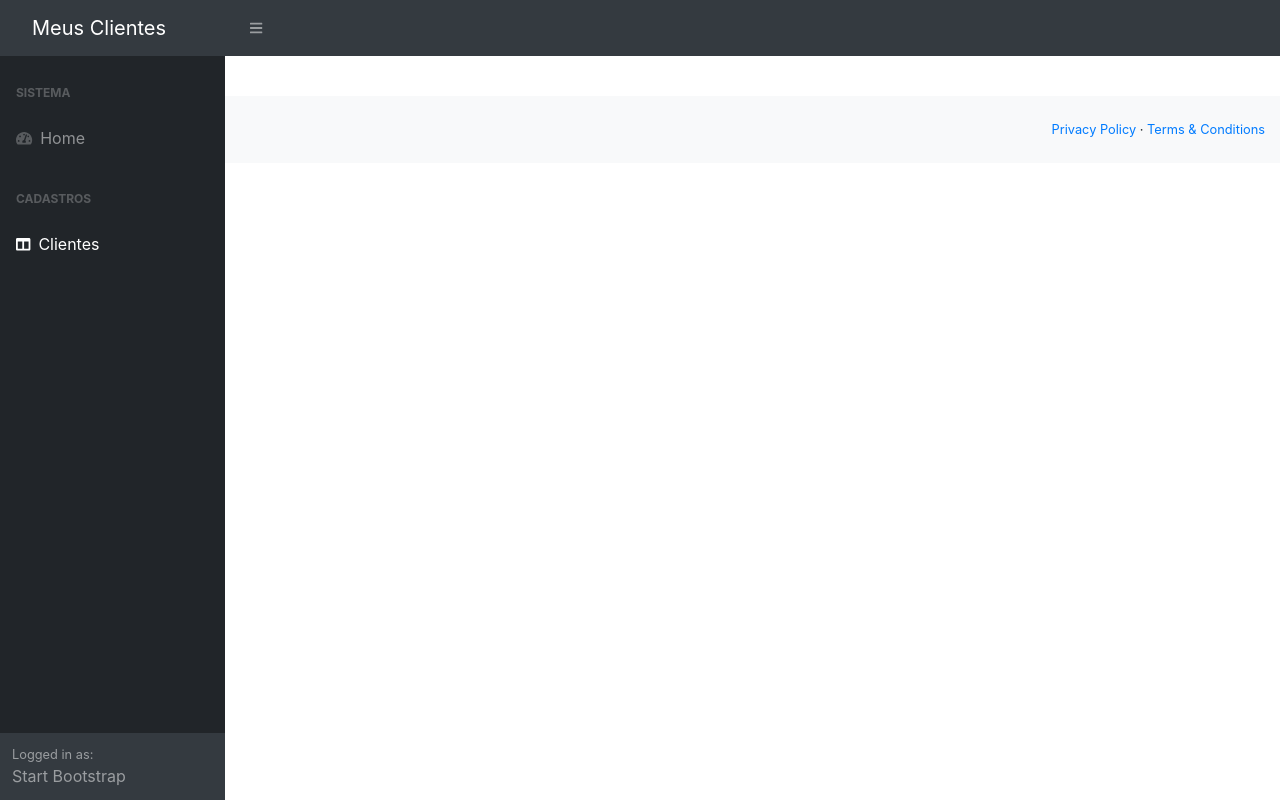
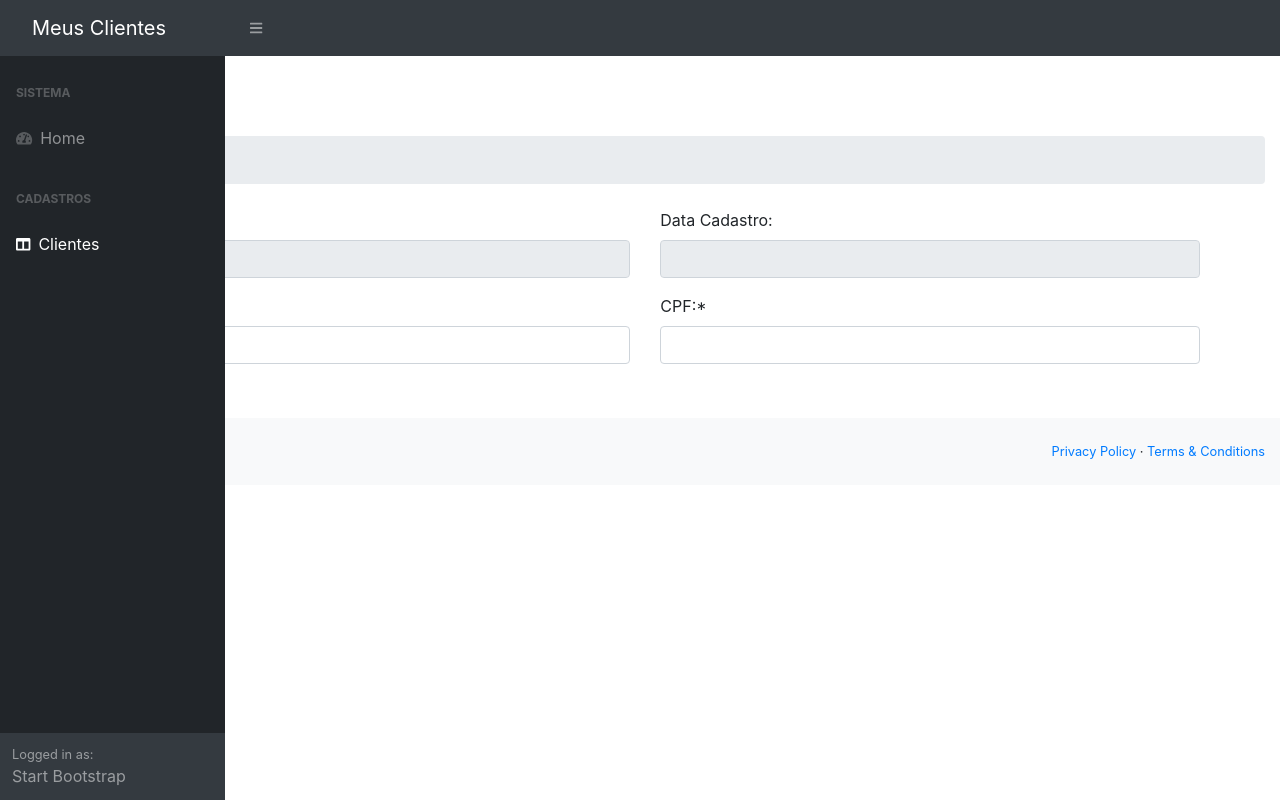
Before and after one commit to tarcio4lmeida/cliente-app-angular, an Angular app: page /clientes-form in a window 1280 px wide. Built offline with nearby package versions, Linux system fonts and the light colour scheme.

Commit message:
Formulário de clientes

```diff
--- /dev/null
+++ b/src/app/clientes/cliente.ts
@@ -0,0 +1,6 @@
+export class Cliente {
+    id: number;
+    nome: string;
+    cpf: string;
+    dataCadastro: string;
+}
--- a/src/app/clientes/clientes-form/clientes-form.component.html
+++ b/src/app/clientes/clientes-form/clientes-form.component.html
@@ -1 +1,44 @@
-<p>clientes-form works!</p>
+<h1 class="mt-4">Clientes</h1>
+<ol class="breadcrumb mb-4">
+    <li class="breadcrumb-item active">Cadastro</li>
+</ol>
+<div class="container">
+    <form>
+        <div class="row">
+            <div class="col-md-6">
+                <div class="form-group">
+                    <label>ID:</label>
+                    <input type="text" class="form-control"  disabled="true"/>
+                </div>
+            </div>
+            <div class="col-md-6">
+                <div class="form-group">
+                    <label>Data Cadastro:</label>
+                    <input type="text" class="form-control" disabled="true" />
+                </div>
+            </div>
+        </div>
+        <div class="row">
+            <div class="col-md-6">
+                <div class="form-group">
+                    <label>Nome:*</label>
+                    <input type="text" class="form-control" />
+                </div>
+            </div>
+            <div class="col-md-6">
+                <div class="form-group">
+                    <label>CPF:*</label>
+                    <input type="text" class="form-control" />
+                </div>
+            </div>
+
+        </div>
+        <div class="row">
+            <div class="col-md-2">
+                <button type="submit" class="btn btn-success">
+                    <i class ="fa fa-save"></i> Salvar
+                </button>
+            </div>
+        </div>
+    </form>
+</div>
--- a/src/app/clientes/clientes-form/clientes-form.component.ts
+++ b/src/app/clientes/clientes-form/clientes-form.component.ts
@@ -1,3 +1,4 @@
+import { Cliente } from '../cliente';
 import { Component, OnInit } from '@angular/core';
 
 @Component({
@@ -7,6 +8,8 @@
 })
 export class ClientesFormComponent implements OnInit {
 
+  cliente: Cliente;
+
   constructor() { }
 
   ngOnInit(): void {
```
